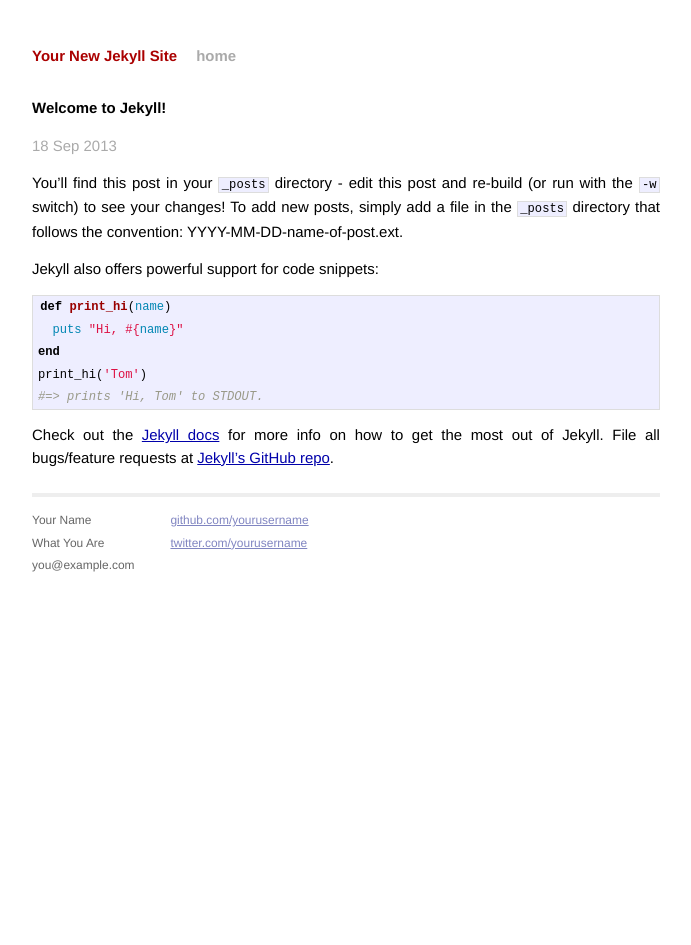
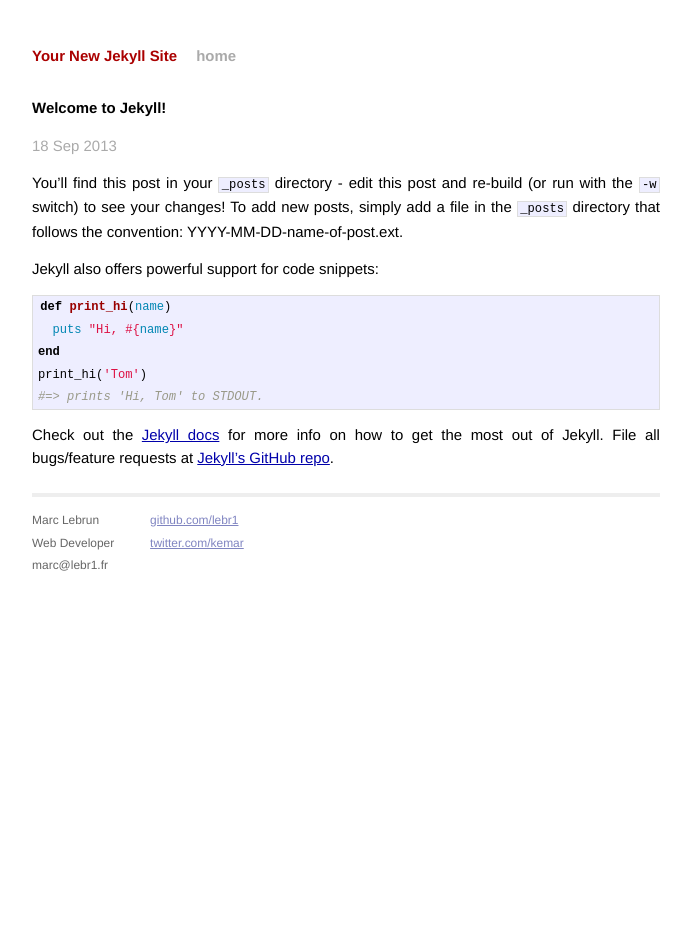
Before and after one commit to lebr1/lebr1.github.io, a Jekyll site: the page built from _posts/2013-09-18-welcome-to-jekyll.markdown, in a window 1280 px wide. Shown: the whole page, without its empty margins (294-985 px from the left). Built offline with Jekyll 4.4.1, drawn with Linux system fonts in a browser that asks for light colours; Markdown is read by kramdown in place of the engine named in the settings.

Commit message:
Infos contact

```diff
--- a/_layouts/default.html
+++ b/_layouts/default.html
@@ -26,15 +26,15 @@
           <div class="footer">
             <div class="contact">
               <p>
-                Your Name<br />
-                What You Are<br />
-                you@example.com
+                Marc Lebrun<br />
+                Web Developer<br />
+                marc@lebr1.fr
               </p>
             </div>
             <div class="contact">
               <p>
-                <a href="https://github.com/yourusername">github.com/yourusername</a><br />
-                <a href="https://twitter.com/yourusername">twitter.com/yourusername</a><br />
+                <a href="https://github.com/lebr1">github.com/lebr1</a><br />
+                <a href="https://twitter.com/kemar">twitter.com/kemar</a><br />
               </p>
             </div>
           </div>
```
